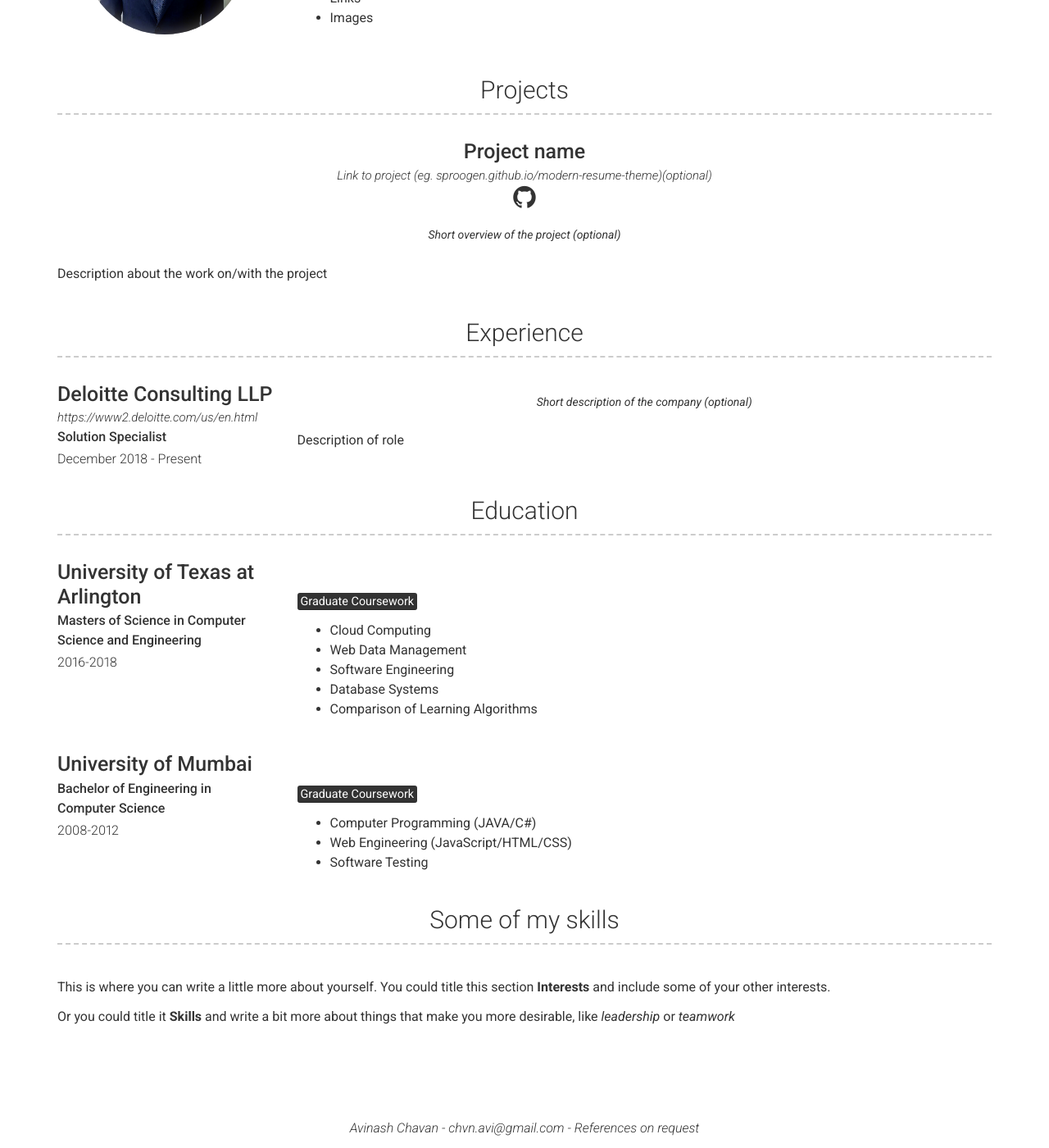
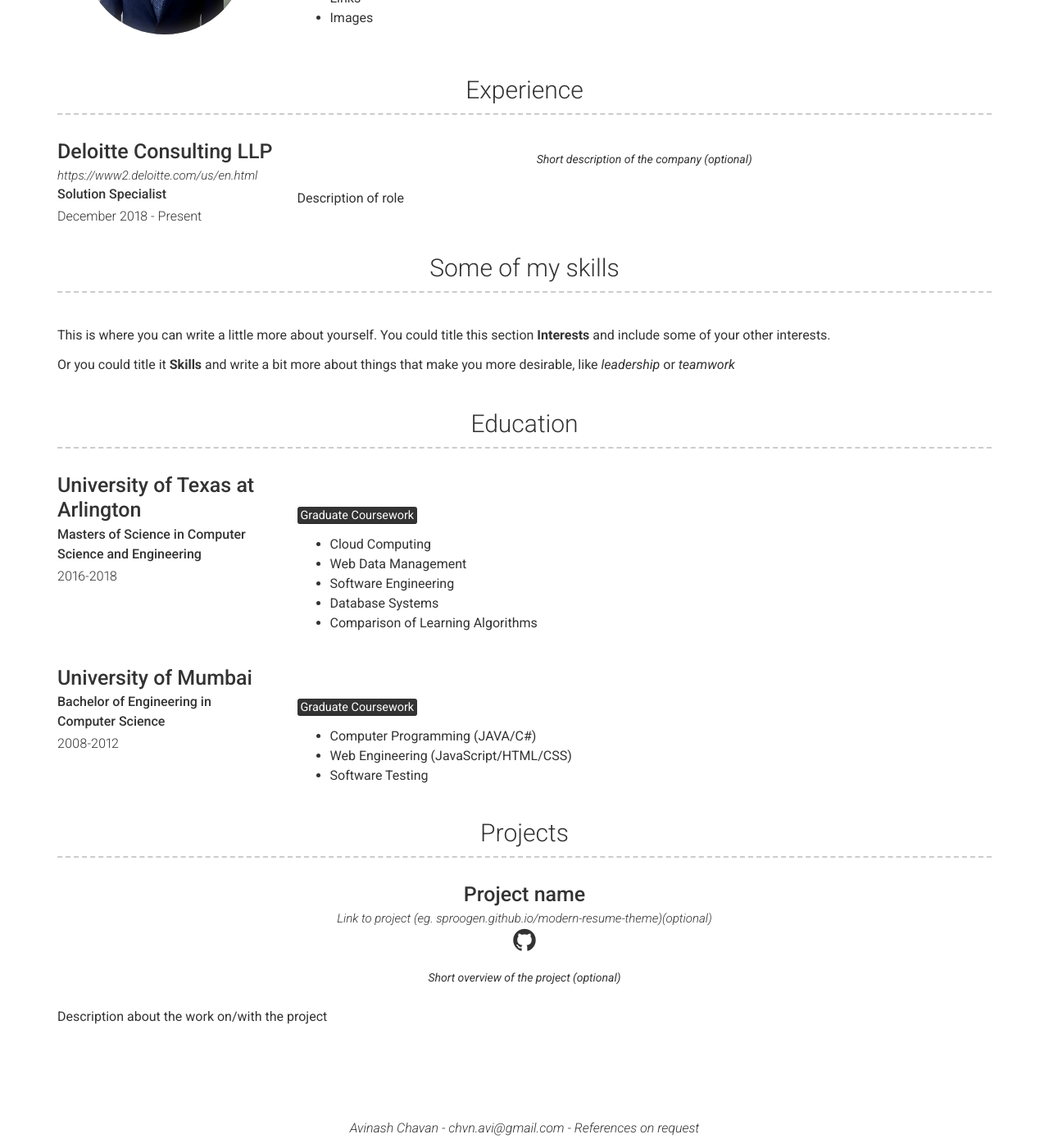
Before and after one commit to AvinashChavanN/avinashchavann.github.io, a Jekyll site: the page built from index.md, in a window 1280 px wide and 1400 px high, scrolled down 487 px. Shown: the whole window at 82% size. Built offline with Jekyll 4.4.1, drawn with Linux system fonts in a browser that asks for light colours.

Commit message:
reordering

```diff
--- a/_layouts/default.html
+++ b/_layouts/default.html
@@ -12,21 +12,22 @@
 
       {%- include about.html -%}
 
-      {%- if site.data.projects.size > 0 -%}
-        {%- include projects.html -%}
+      {%- if site.data.experience.size > 0 -%}
+        {%- include experience.html -%}
       {%- endif -%}
 
-      {%- if site.data.experience.size > 0 -%}
-        {%- include experience.html -%}
+      {%- if site.more_content -%}
+        {%- include more.html -%}
       {%- endif -%}
 
       {%- if site.data.education.size > 0 -%}
         {%- include education.html -%}
       {%- endif -%}
 
-      {%- if site.more_content -%}
-        {%- include more.html -%}
+      {%- if site.data.projects.size > 0 -%}
+        {%- include projects.html -%}
       {%- endif -%}
+
 
     </div>
   </main>
```
